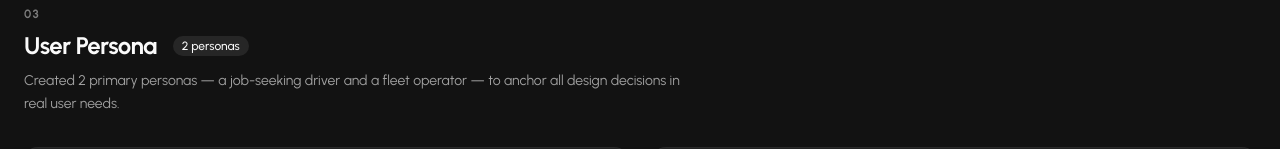
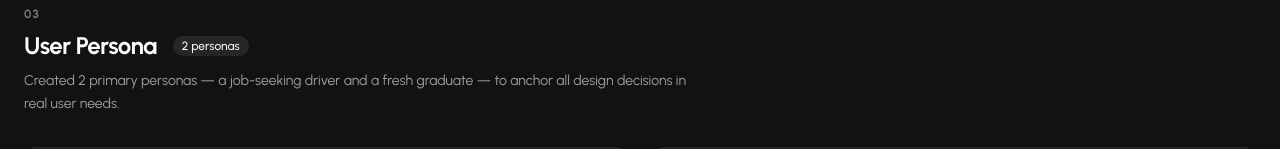
Before and after one commit to OggyYggo/portfolio, a Next.js app: page /projects/pedi-jobs in a window 1280 px wide. Shown: the part 2956-3105 px from the top of the page. Built offline with nearby package versions, Linux system fonts and the light colour scheme.

Commit message:
added case study Thesis

```diff
--- a/data/projects.ts
+++ b/data/projects.ts
@@ -153,26 +153,6 @@ export const projects: Project[] = [
     description: 'Designed a mobile app for Pedi Jobs.',
     year: '2026',
 
-    gallery: [
-      { src: '/images/Job Listingss.jpg', caption: 'Job Listings' },
-      { src: '/images/Job Details.jpg', caption: 'Job Details' },
-      { src: '/images/projects/Application Form.jpg', caption: 'Application Form' },
-      { src: '/images/projects/Mobile Experience.jpg', caption: 'Mobile Experience' },
-    ],
-    strategy: {
-      heading: 'DESIGN STRATEGY',
-      paragraphs: [
-        'We built a headless commerce experience prioritizing speed and conversion. Every interaction — from product browsing to checkout — was optimized for minimal load times.',
-        'The design system uses a neutral palette with bold product imagery, letting the merchandise take center stage while maintaining brand consistency.',
-        'Integration with Shopify APIs ensures real-time inventory, seamless payments, and a backend that scales with the business.',
-      ],
-    },
-    parallaxImage: '/images/projects/Pedi Jobs.jpg',
-    summary: [
-      'A fully headless e-commerce experience powered by Next.js and Shopify, designed for speed and conversion.',
-      'The storefront features dynamic product pages, real-time cart updates, and a frictionless checkout flow.',
-      'Optimized for SEO and performance, delivering sub-second page loads across all devices.',
-    ],
 
     // ── Case Study Fields ─────────────────────────────
     heroImage: '/images/Pedi Jobs.jpg',
@@ -205,7 +185,7 @@ export const projects: Project[] = [
     research: {
       heading: 'Research Process',
       intro: [
-        'User surveys to gather insights on traveler behavior and frustrations',
+        'User surveys to gather insights on local jobseekers and frustrations',
         'Data visualization (graphs) to analyze patterns',
         'Competitive audit of existing job apps',
         'Analysis of user feedback to identify pain points',
@@ -236,7 +216,7 @@ export const projects: Project[] = [
         {
           title: 'User Persona',
           description:
-            'Created 2 primary personas — a job-seeking driver and a fleet operator — to anchor all design decisions in real user needs.',
+            'Created 2 primary personas — a job-seeking driver and a fresh graduate — to anchor all design decisions in real user needs.',
           stat: '2 personas',
           personas: [
             {
@@ -429,6 +409,187 @@ export const projects: Project[] = [
     ],
   },
 
+  {
+    slug: 'cec-grad-connect',
+    title: 'CeC Grad Connect',
+    tagline:
+      'The Ce-c Alumni Information System Hub is a secure web-based application designed to streamline data tracking and modernize information management for Cristal e-College Bohol by replacing traditional paper-based methods.',
+    category: 'UI/UX Design & UX Research',
+    client: 'Capstone / Thesis Project',
+    timeline: '',
+    image: '/CeC/CeC.jpeg',
+    link: '',
+    description:
+      'The Ce-c Alumni Information System Hub is a secure web-based application designed to streamline data tracking and modernize information management for Cristal e-College Bohol by replacing traditional paper-based methods.',
+    year: '2026',
+
+
+    // ── Case Study Fields ─────────────────────────────
+    heroImage: '/CeC/CeC.jpeg',
+    role: 'UI/UX Designer & Full-Stack Developer',
+    problemStatement:
+      'Cristal e-College Bohol relied on outdated paper-based methods for tracking alumni data, making it difficult to manage records, maintain connections, and generate insights — CeC Grad Connect modernizes this through a secure, centralized web-based system.',
+
+    overview: {
+      client: 'Capstone / Thesis Project',
+      clientLabel: 'Project Type',
+      timeline: 'June to December 2025',
+      role: 'UI/UX Designer',
+      tools: ['Figma', 'Adobe Photoshop'],
+      link: 'alumni.cec.edu.ph',
+    },
+
+    problem: {
+      heading: 'The Problem',
+      body: [
+        'The Alumni Office still uses paper-based forms to collect alumni information, which is time-consuming and error-prone. The communication between the Alumni Office and Students is inefficient, often requiring in-person follow-ups.',
+      ],
+      goals: [
+        'To develop a web-based information system to manage alumni-related services for Cristal e-College.',
+        'To enable the online application of student requirements and forms.',
+        'To design a user-friendly dashboard for alumni to view announcements and monitor the status of their Alumni ID and yearbook.',
+        'To provide an organized platform where graduation photos can be accessed via organized external links (e.g., Google Drive).'
+      ],
+    },
+
+    research: {
+      heading: 'Research Process',
+      intro: [
+        'Alumni surveys to gather insights on frustrations',
+        'Data visualization (graphs) to analyze patterns',
+        'Analysis of user feedback to identify pain points',
+      ],
+      methods: [
+        {
+          title: 'Competitive Analysis',
+          description:
+            'Analyzed 5 existing job apps to identify gaps and opportunities for improvement.',
+          stat: '5 apps analyzed',
+          proofImage: {
+            src: '/research & discovery/Competitive Analysis.jpg',
+            alt: 'Competitive analysis of job apps',
+            caption: 'Competitive analysis of existing job apps — identifying gaps and opportunities',
+          },
+        },
+        {
+          title: 'Data Visualization',
+          description:
+            'This graph shows the distribution of survey responses across different age groups and experience levels.',
+          stat: '20 respondents',
+          proofImage: {
+            src: '/research & discovery/Survey Analysis.jpg',
+            alt: 'Google Forms survey results',
+            caption: 'Survey results — validating pain points and feature priorities across 50+ respondents',
+          },
+        },
+        {
+          title: 'User Persona',
+          description:
+            'Created 2 primary personas — a job-seeking driver and a fresh graduate — to anchor all design decisions in real user needs.',
+          stat: '2 personas',
+          personas: [
+            {
+              name: 'Michael Muring',
+              role: 'Construction Worker (TESDA Certified)',
+              avatar: '/images/Michael.jpg',
+              quote: '"I need to know which jobs are legit and near me so I don’t waste time and effort."',
+              goals: [
+                'Find stable and nearby job opportunities',
+                'Apply for jobs that match his skills and certifications',
+                'Get hired faster without going through middlemen',
+              ],
+              painPoints: [
+                'Hard to identify legitimate job postings',
+                'Many job platforms are not designed for mobile use',
+                'Limited ways to showcase skills and certifications',
+              ],
+            },
+            {
+              name: 'Jandy Iaron',
+              role: 'Fresh Graduate (Senior High – STEM)',
+              avatar: '/images/Jandy.jpg',
+              quote: '“I just want a simple way to apply to jobs without going through too many steps.”',
+              goals: [
+                'Find entry-level job opportunities that match my skills',
+                'Apply for jobs with minimal effort and time',
+                'Avoid complicated application processes',
+              ],
+              painPoints: [
+                'Job applications require too many steps',
+                'No centralized dashboard for hiring',
+                'Difficult to communicate with applicants at scale',
+              ],
+            },
+          ],
+        },
+        {
+          title: 'Low-Fidelity Designs',
+          description:
+            'These sketches show the initial layout and user flow concepts created during the early design phase.',
+          stat: 'Early Phase',
+          proofImage: {
+            src: '/images/Low Fri.png',
+            alt: 'Low-fidelity wireframes in Figma',
+            caption: 'Figma low-fidelity wireframes — initial layout and navigation flows for jobseeker views',
+          },
+        },
+        {
+          title: 'User Flow',
+          description:
+            'Mapped out the end-to-end user journey for alumni to ensure seamless navigation and task completion.',
+          stat: 'flows',
+          proofImage: {
+            src: '/CeC/Process.png',
+            alt: 'User flow diagram',
+            caption: 'User flow diagram — mapping key paths for alumni management workflows',
+          },
+        },
+      ],
+    },
+
+    decisions: {
+      heading: 'Design Decisions',
+      items: [
+        {
+          decision: '',
+          reasoning: '',
+        },
+      ],
+    },
+
+    finalDesigns: {
+      heading: 'Features & Design Decisions',
+      description: '',
+      images: [
+        {
+          src: '',
+          caption: '',
+          explanation: '',
+        },
+      ],
+    },
+
+    results: {
+      heading: 'Results',
+      description: '',
+      metrics: [
+        { value: '', label: '' },
+      ],
+      qualitative: [
+        '',
+      ],
+    },
+
+    reflection: {
+      heading: 'Reflection',
+      body: [
+        '',
+      ],
+      wouldDoDifferently: [
+        '',
+      ],
+    },
+  },
 
 ]
 
```
Also changed, not shown: public/CeC/Process.png (added), 1 other file (tests, documents, lock files or other folders).
